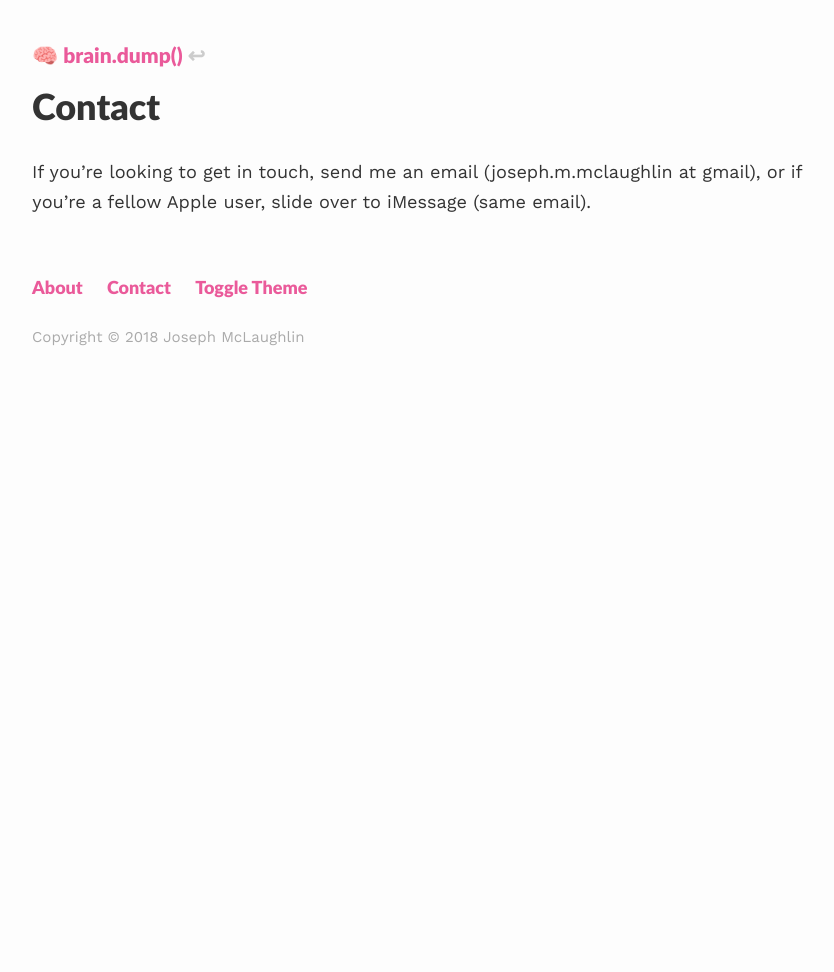
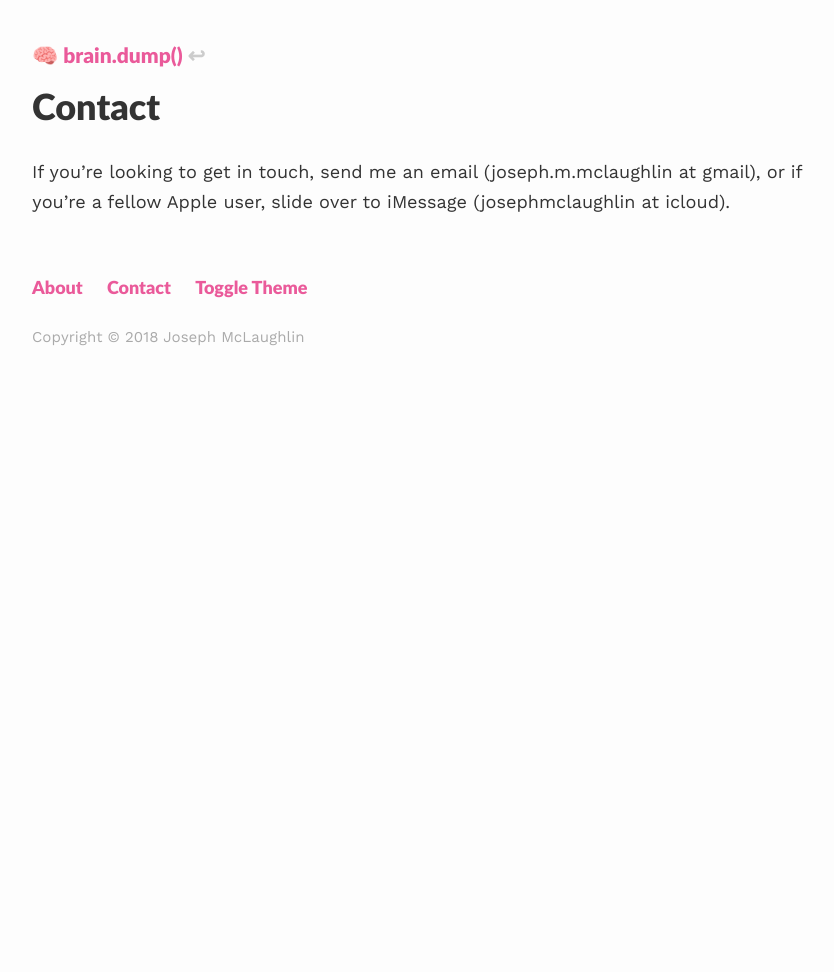
Before and after one commit to mclaughj/mclaughj.github.io, a Jekyll site: the page built from contact.md, in a window 1280 px wide. Shown: the whole page, without its empty margins (208-1042 px from the left). Built offline with Jekyll 4.4.1, drawn with Linux system fonts in a browser that asks for light colours.

Commit message:
Updated iMessage address

```diff
--- a/contact.md
+++ b/contact.md
@@ -4,4 +4,4 @@
 permalink: /contact/
 ---
 
-If you're looking to get in touch, send me an email (joseph.m.mclaughlin at gmail), or if you're a fellow Apple user, slide over to iMessage (same email).
+If you're looking to get in touch, send me an email (joseph.m.mclaughlin at gmail), or if you're a fellow Apple user, slide over to iMessage (josephmclaughlin at icloud).
```
